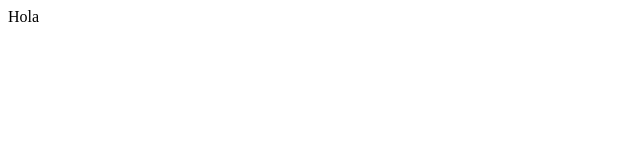
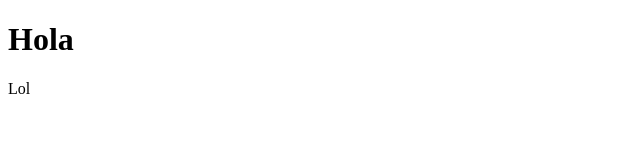
Before and after one commit to Azdeor/ejemplo, a plain HTML site: page index.html in a window 1280 px wide. Shown: the whole page, without its empty margins (0-640 px from the left). Drawn offline with Linux system fonts and the light colour scheme.

Commit message:
added more html

```diff
--- a/index.html
+++ b/index.html
@@ -1 +1,12 @@
-<p>Hola</p>
+<!DOCTYPE html>
+<html lang="en">
+<head>
+    <meta charset="UTF-8">
+    <meta name="viewport" content="width=device-width, initial-scale=1.0">
+    <title>Document</title>
+</head>
+<body>
+    <h1>Hola</h1>
+    <p>Lol</p>
+</body>
+</html>
```
